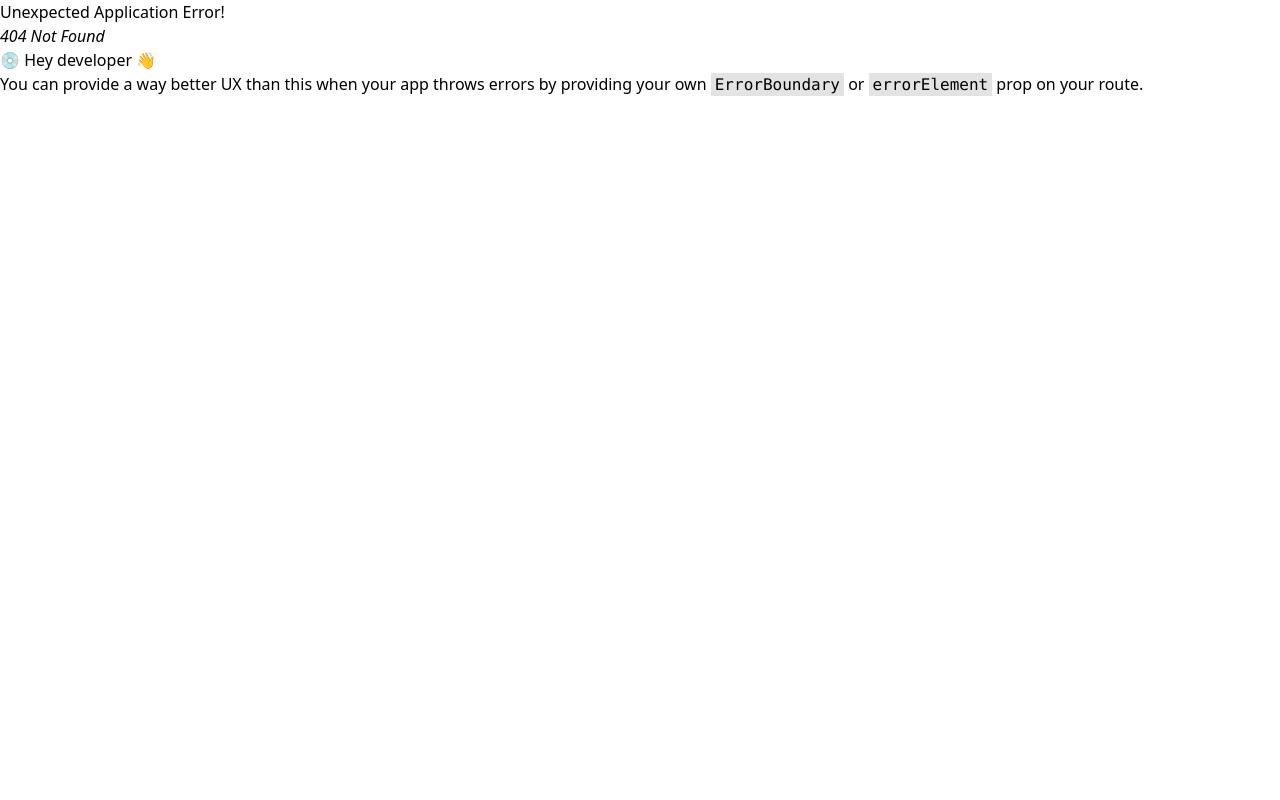
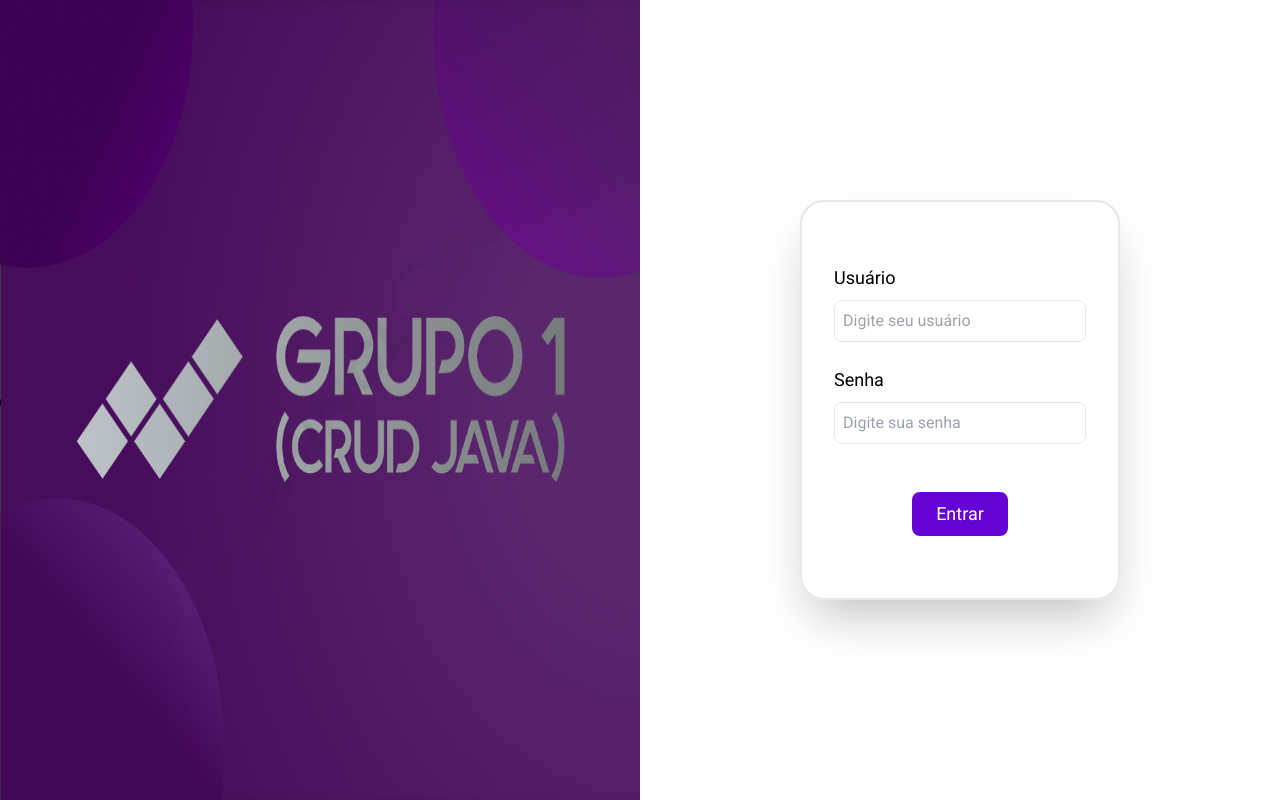
Before and after one commit to AntonyBresolin/esfera_pro_spring_boot_ReactJSX, a React (Vite) app in the folder Java-CRUD-Front/: page /login in a window 1280 px wide. Before the commit this address had no page. Built offline with nearby package versions, Linux system fonts and the light colour scheme.

Commit message:
Login page (#15)
* Create login db

* Create Login.jsx

* Update Routes method

Update Routes method to adequate to version 6.4

* Create Login Layout

* Update confirmation popups to alert popups in
client and trashcan pages, and add error alert
popup to login page

```diff
--- /dev/null
+++ b/Java-CRUD-Front/data/db.json
@@ -0,0 +1,28 @@
+{
+    "users": [
+        {
+            "id": 1,
+            "name": "Antony",
+            "user": "Johnny",
+            "password": "admin"
+        },
+        {
+            "id": 2,
+            "name": "Lucas",
+            "user": "Light",
+            "password": "admin"
+        },
+        {
+            "id": 3,
+            "name": "Vitor",
+            "user": "Torvi",
+            "password": "admin"
+        },
+        {
+            "id": 4,
+            "name": "Gabriel",
+            "user": "Gabriel",
+            "password": "admin"
+        }
+    ]
+}
--- a/Java-CRUD-Front/src/App.jsx
+++ b/Java-CRUD-Front/src/App.jsx
@@ -3,6 +3,7 @@ import {
   createRoutesFromElements,
   Route,
   RouterProvider,
+  Routes,
 } from "react-router-dom";
 
 // functions
@@ -15,23 +16,30 @@ import { DashBoardLayout } from "./Layouts/DashBoardLayout";
 import { DashBoard } from "./Pages/DashBoard";
 import { Clients } from "./Pages/Clients";
 import { Trashcan } from "./Pages/Trashcan";
+import { ProtectedRoutes } from "./ProtectedRoutes";
+import { Login } from "./Pages/Login";
 
-const router = createBrowserRouter(
-  createRoutesFromElements(
-    <Route path="/" element={<DashBoardLayout />}>
-      <Route index element={<DashBoard />} />
-      <Route path="clients" element={<Clients />} loader={clientsActiveLoader}/>
-      <Route path="trashcan" element={<Trashcan />} loader={clientsInactiveLoader} />
-
-    </Route>
-));
+const router = createBrowserRouter([
+  {
+    Component: ProtectedRoutes,
+    children: [
+      {
+        path: '/',
+        Component: DashBoardLayout,
+        children: [
+          {path: '/', Component: DashBoard},
+          {path: 'clients', Component: Clients, loader: clientsActiveLoader},
+          {path: 'trashcan', Component: Trashcan, loader: clientsInactiveLoader},
+        ],
+      }
+    ]
+  },
+  {path: 'login', Component: Login},
+]);
 
 
-
-const App = () => {
+export default function App() {
   return (
     <RouterProvider router={router}/>
   );
 };
-
-export default App;
--- /dev/null
+++ b/Java-CRUD-Front/src/Authenticate.jsx
@@ -0,0 +1,31 @@
+import { createContext, useState } from "react"
+import App from "./App"
+
+export const AuthContext = createContext()
+
+export const Authenticate = () => {
+    const [auth, setAuth] = useState({user: '', authenticated: false})
+
+    const login = (username, password) => {
+
+        return new Promise((resolve, reject) => {
+
+             if (password === "password") {
+                  setAuth({user: username, authenticated: true})
+                  resolve("success")
+             } else {
+                  reject("Incorrect username or password")
+             }
+        })
+   }
+
+   const logout = () => {
+        setAuth({...auth, authenticated: false})
+   }
+
+    return (
+        <AuthContext.Provider value={{auth, login, logout}}>
+            <App/>
+        </AuthContext.Provider>
+    )
+}
--- a/Java-CRUD-Front/src/Pages/Clients.jsx
+++ b/Java-CRUD-Front/src/Pages/Clients.jsx
@@ -5,7 +5,7 @@ import { Cross1Icon, Pencil1Icon, PlusIcon, TrashIcon } from "@radix-ui/react-ic
 import * as Dialog from '@radix-ui/react-dialog';
 
 import { clientCreate, clientUpdate, updateStatusClient } from "../functions/clientsFunctions";
-import { ConfirmationPopup } from "../functions/ConfirmationPopup";
+import { AlertPopup } from "../functions/AlertPopup";
 
 import { Menu }  from "../Layouts/Menu";
 
@@ -48,11 +48,11 @@ contact format:
 export const Clients = () => {
     const initialClients = useLoaderData()
     const [Clients, setClients] = useState(initialClients)
-    const [message, setMessage] = useState("")
     const [functions, setFunctions] = useState( () => {})
     const [open, setOpen] = useState(false)
     const [openC, setOpenC] = useState(false)
     const [openE, setOpenE] = useState(false)
+    const [message, setMessage] = useState("")
     const [client, setClient] = useState({})
 
     const handleRemoveClient = (client) => {
@@ -136,7 +136,7 @@ export const Clients = () => {
             </div>
           ))}
 
-          <ConfirmationPopup open={open} setOpen={setOpen} handleAction={() => functions(client)}  message={message}  />
+          <AlertPopup open={open} setOpen={setOpen} handleAction={() => functions(client)}  message={message} type={"confirmation"}  />
 
 
           {/* Dialog de Edit */}
@@ -256,7 +256,7 @@ function ClientsFields ({client}) {
           <label className="text-gray-900 font-medium">E-mail</label>
           <input
           className="text-gray-600 mt-2 py-1.5 px-2 block w-11/12 rounded-md border border-gray-300 shadow focus:border-purple-contrast focus:text-gray-800"
-          type="text"
+          type="email"
           // defaultValue={}
           name="email"
           required
@@ -350,7 +350,7 @@ function ClientsFields ({client}) {
             <label className="text-gray-900 font-medium">Número</label>
             <input
             className="w-5/6 text-gray-600 mt-2 py-1.5 px-2 block rounded-md border border-gray-300 shadow focus:border-purple-contrast focus:text-gray-800"
-            type="text"
+            type="number"
             // defaultValue={}
             name="number"
             required
--- /dev/null
+++ b/Java-CRUD-Front/src/Pages/Login.jsx
@@ -0,0 +1,61 @@
+import { useState } from "react"
+import { AlertPopup } from "../functions/AlertPopup"
+
+export const Login = () => {
+    const message = "Usuário ou senha incorretos"
+    const [open, setOpen] = useState(false)
+
+    const handleAction = () => {
+        setOpen(false)
+    }
+
+    const handleSubmit = async (e) => {
+    e.preventDefault()
+    let data = Object.fromEntries(new FormData(e.target))
+    console.log(data)
+    const res = false
+    if (res) {
+        <Navigate to="/" />
+    } else {
+        setOpen(true)
+    }
+    }
+
+    return (
+        <div className="h-screen w-screen grid grid-cols-2 grid-rows-1 font-body">
+            <div className="">
+                <img className="h-full w-full" src="/assets/LoginPage-BG.png" alt="Login BG" />
+            </div>
+            <div className="h-full w-full flex justify-center items-center">
+                <form onSubmit={handleSubmit} className="w-3/6 h-3/6 border-2 rounded-3xl shadow-2xl flex flex-col justify-center">
+                   <div className="flex flex-col space-y-2 mb-6 px-8">
+                        <label className="text-lg">
+                            Usuário
+                        </label>
+                        <input className="rounded-lg border p-2 hover:border-gray-600 "
+                        type="text"
+                        name="username"
+                        placeholder={"Digite seu usuário"}
+                        />
+                   </div>
+                   <div className="flex flex-col space-y-2 mb-12 px-8">
+                        <label className="text-lg">
+                            Senha
+                        </label>
+                        <input className="rounded-lg border p-2 hover:border-gray-600 "
+                        type="password"
+                        name="password"
+                        placeholder={"Digite sua senha"}
+                        />
+                    </div>
+                    <div className="flex align-center justify-center">
+                        <button className="text-lg text-white bg-purple-highlight px-6 py-2 rounded-lg  hover:text-amber hover:scale-105 transition ease-in-out duration-200">
+                            Entrar
+                        </button>
+                    </div>
+                </form>
+            </div>
+            <AlertPopup open={open} setOpen={setOpen} handleAction={handleAction} message={message} type={"error"}/>
+        </div>
+    )
+}
--- a/Java-CRUD-Front/src/Pages/Trashcan.jsx
+++ b/Java-CRUD-Front/src/Pages/Trashcan.jsx
@@ -5,7 +5,7 @@ import { ReloadIcon, TrashIcon } from "@radix-ui/react-icons";
 
 import { Menu } from "../Layouts/Menu";
 import { clientDelete, updateStatusClient } from "../functions/clientsFunctions";
-import { ConfirmationPopup } from "../functions/ConfirmationPopup";
+import { AlertPopup } from "../functions/AlertPopup";
 
 export const Trashcan = () => {
     const initialClients = useLoaderData()
@@ -87,7 +87,7 @@ export const Trashcan = () => {
                         </div>
                     </div>
                 ))}
-                <ConfirmationPopup open={open} setOpen={setOpen} handleAction={() => functions(client)}  message={message}  />
+                <AlertPopup open={open} setOpen={setOpen} handleAction={() => functions(client)}  message={message} type={"confirmation"}  />
             </div>
         </div>
      );
--- /dev/null
+++ b/Java-CRUD-Front/src/ProtectedRoutes.jsx
@@ -0,0 +1,22 @@
+import { useContext } from "react";
+import { AuthContext } from "./Authenticate";
+import { Navigate, Outlet, useLocation } from "react-router-dom";
+
+
+const useAuth = () => {
+    const { auth } = useContext(AuthContext)
+    return auth.authenticated
+}
+
+
+export const ProtectedRoutes = () => {
+    const location = useLocation();
+    const isAuth = useAuth();
+    return <Outlet />
+
+    // return isAuth ? (
+    //     <Outlet />
+    // ) : (
+    //     <Navigate to="/login" replace state={{ from: location }} />
+    // );
+};
--- a/Java-CRUD-Front/src/functions/confirmationPopup.jsx
+++ b/Java-CRUD-Front/src/functions/AlertPopup.jsx
@@ -1,6 +1,14 @@
 import * as AlertDialog from '@radix-ui/react-alert-dialog';
 
-export const ConfirmationPopup = ({open, setOpen, handleAction, message}) => {
+export const AlertPopup = ({open, setOpen, handleAction, message, type}) => {
+
+    let title = ""
+    if (type === "confirmation") {
+        title = "Você tem certeza?"
+    } else if (type === "error") {
+        title = "Erro!"
+    }
+
 
 return (
     <AlertDialog.Root open={open} onOpenChange={setOpen} >
@@ -9,7 +17,7 @@ return (
             <AlertDialog.Content className="fixed top-1/2 left-1/2 -translate-x-1/2 -translate-y-1/2 rounded-lg bg-white text-white shadow w-full max-w-md overflow-hidden data-[state=open]:animate-[dialog-show_200ms] data-[state=closed]:animate-[dialog-hide_200ms]">
                 <div className='flex items-center justify-center p-4 bg-purple-contrast'>
                     <AlertDialog.Title className="text-lg font-semibold">
-                        Você tem certeza?
+                        {title}
                     </AlertDialog.Title>
                 </div>
                 <AlertDialog.Description className="text-lg text-gray-500 py-3 px-6 text-center">
--- a/Java-CRUD-Front/src/main.jsx
+++ b/Java-CRUD-Front/src/main.jsx
@@ -2,9 +2,10 @@ import React from 'react'
 import ReactDOM from 'react-dom/client'
 import './styles.css'
 import App from './App'
+import { Authenticate } from './Authenticate'
 
 ReactDOM.createRoot(document.getElementById('root')).render(
   <React.StrictMode>
-    <App />
+    <Authenticate />
   </React.StrictMode>
 )
```
Also changed, not shown: Java-CRUD-Front/public/assets/LoginPage-BG.png (added).
